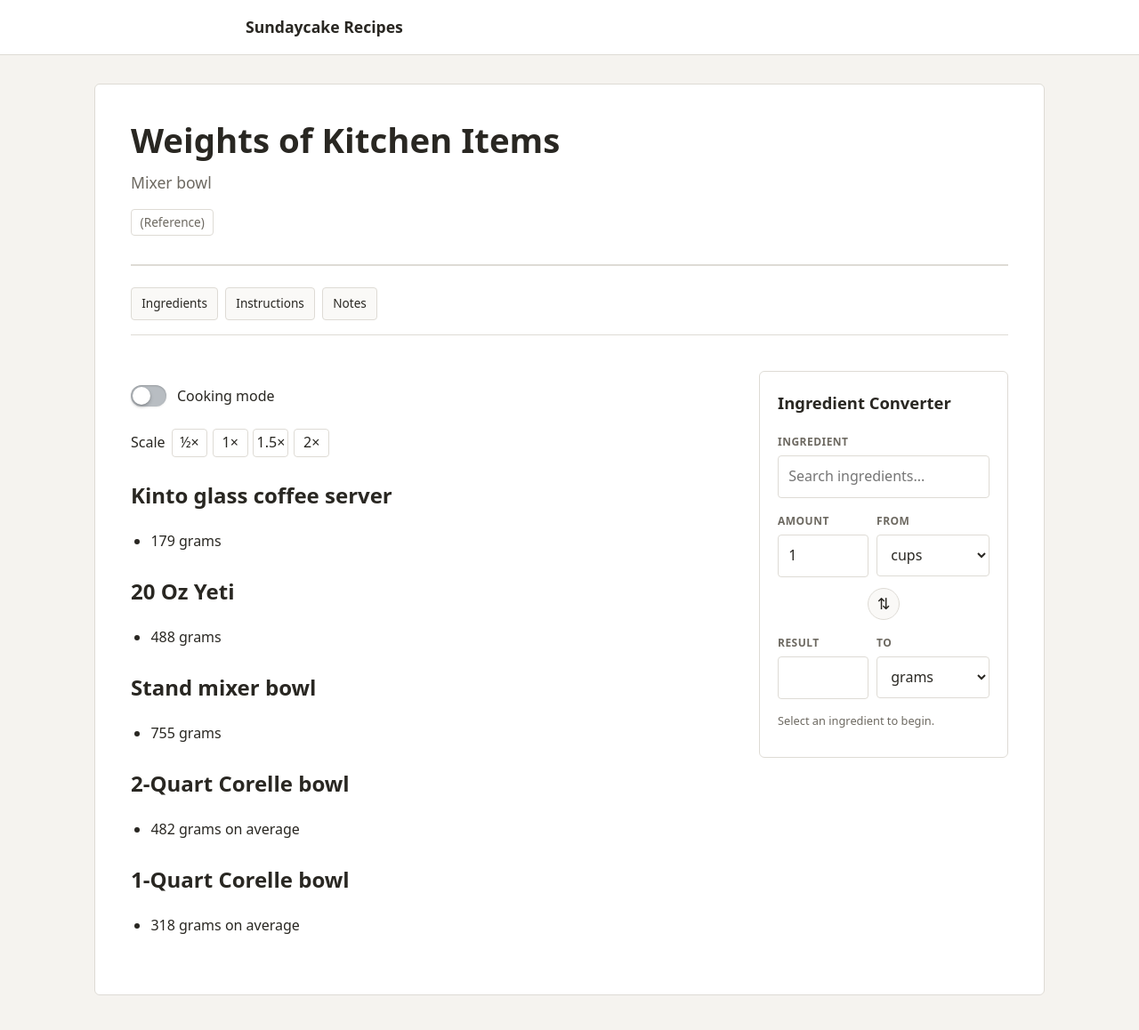
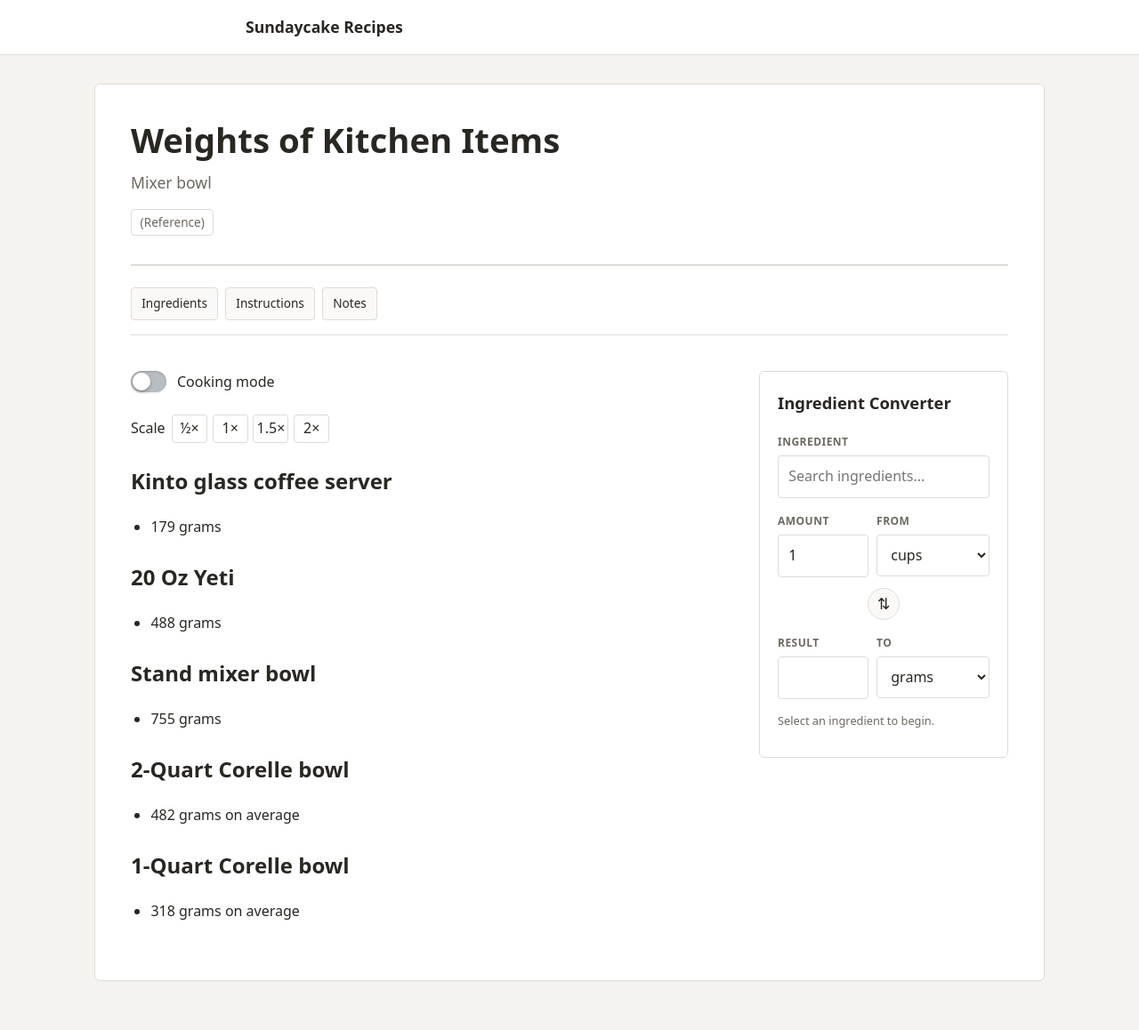
Before and after one commit to sundaycake/recipes, a Jekyll site: the page built from _recipes/-weights-of-kitchen-items.md, in a window 1280 px wide and 1183 px high. Shown: the top 1158 px of the window at 89% size. Built offline with Jekyll 4.4.1, drawn with Linux system fonts in a browser that asks for light colours.

Commit message:
Adjust margin for recipe baking mode styling

```diff
--- a/assets/css/style.css
+++ b/assets/css/style.css
@@ -1115,7 +1115,7 @@ a:hover {
   display: flex;
   align-items: center;
   gap: 0.75rem;
-  margin: 1rem 0 1.5rem 0;
+  margin: 0 0 1.5rem 0;
 }
 
 .baking-mode-label {
```
